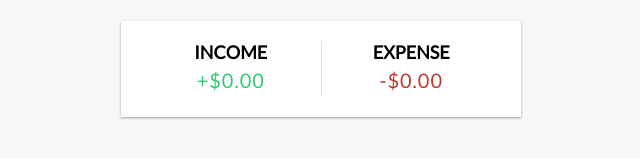
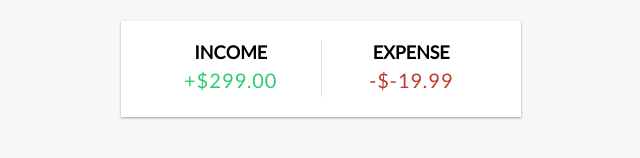
Before and after one commit to hamid-bhz/vuejs-expense-tracker, a Vue app: page / in a window 1280 px wide. Shown: the part 150-308 px from the top of the page, without its empty margins (319-959 px from the left). Built offline with nearby package versions, Linux system fonts and the light colour scheme.

Commit message:
feat: add IncomeExpenses

```diff
--- a/src/App.vue
+++ b/src/App.vue
@@ -17,6 +17,20 @@
 const total = computed(() =>
   transactions.value.reduce((acc, transaction) => acc + transaction.amount, 0)
 )
+
+const income = computed(() =>
+  transactions.value
+    .filter((transaction) => transaction.amount > 0)
+    .reduce((acc, transaction) => acc + transaction.amount, 0)
+    .toFixed(2)
+)
+
+const expenses = computed(() =>
+  transactions.value
+    .filter((transaction) => transaction.amount < 0)
+    .reduce((acc, transaction) => acc + transaction.amount, 0)
+    .toFixed(2)
+)
 </script>
 
 <template>
@@ -24,7 +38,7 @@
 
   <main class="container">
     <Balance :balance="total" />
-    <IncomeExpenses />
+    <IncomeExpenses :income="income" :expenses="expenses" />
     <TransactionList :transactions="transactions" />
     <AddTransaction />
   </main>
--- a/src/components/IncomeExpenses.vue
+++ b/src/components/IncomeExpenses.vue
@@ -1,12 +1,18 @@
+<script setup lang="ts">
+import type { IncomeExpenses } from '@/types'
+
+defineProps<IncomeExpenses>()
+</script>
+
 <template>
   <div class="inc-exp-container">
     <div>
       <h4>Income</h4>
-      <p id="money-plus" class="money plus">+$0.00</p>
+      <p id="money-plus" class="money plus">+${{ income }}</p>
     </div>
     <div>
       <h4>Expense</h4>
-      <p id="money-minus" class="money minus">-$0.00</p>
+      <p id="money-minus" class="money minus">-${{ expenses }}</p>
     </div>
   </div>
 </template>
--- a/src/types/index.ts
+++ b/src/types/index.ts
@@ -7,3 +7,5 @@
 export type Transactions = Transaction[]
 
 export type Balance = { balance: number }
+
+export type IncomeExpenses = { income: string; expenses: string }
```
